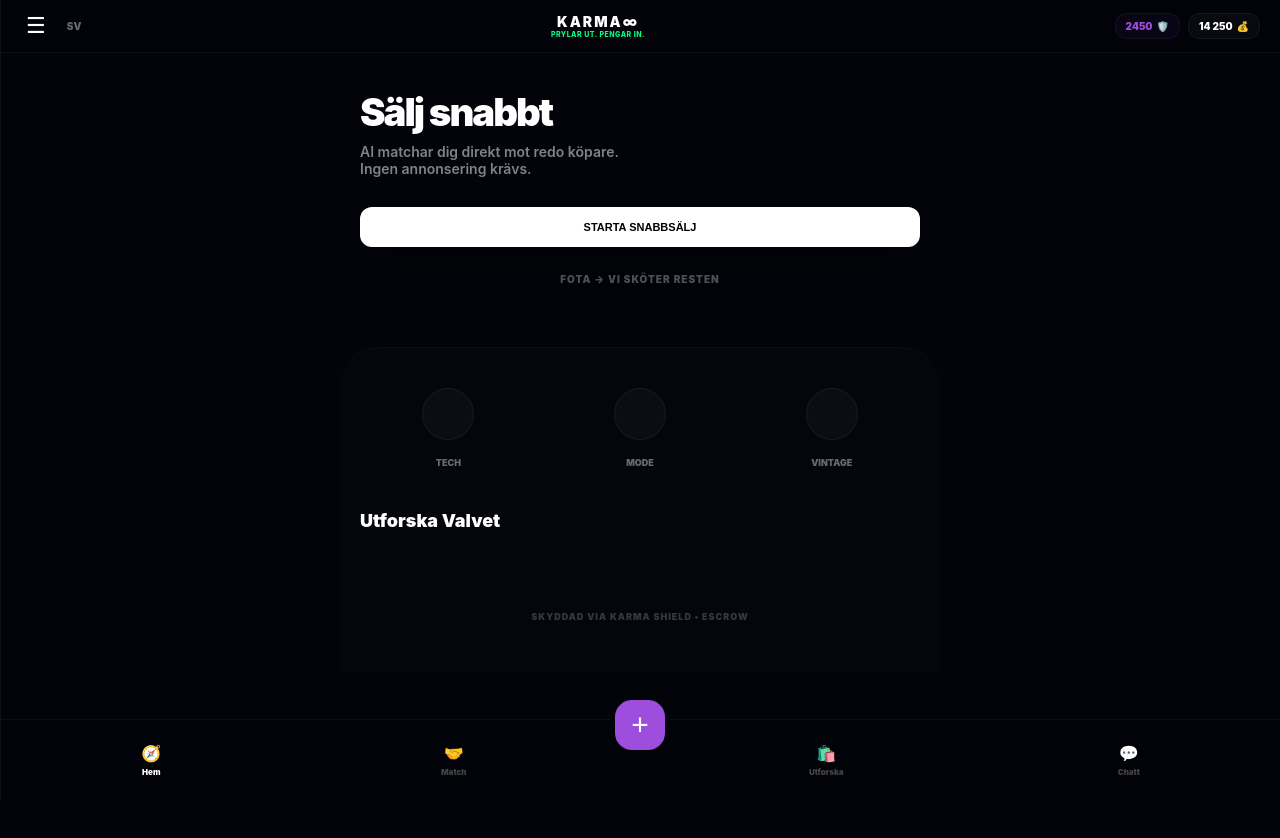
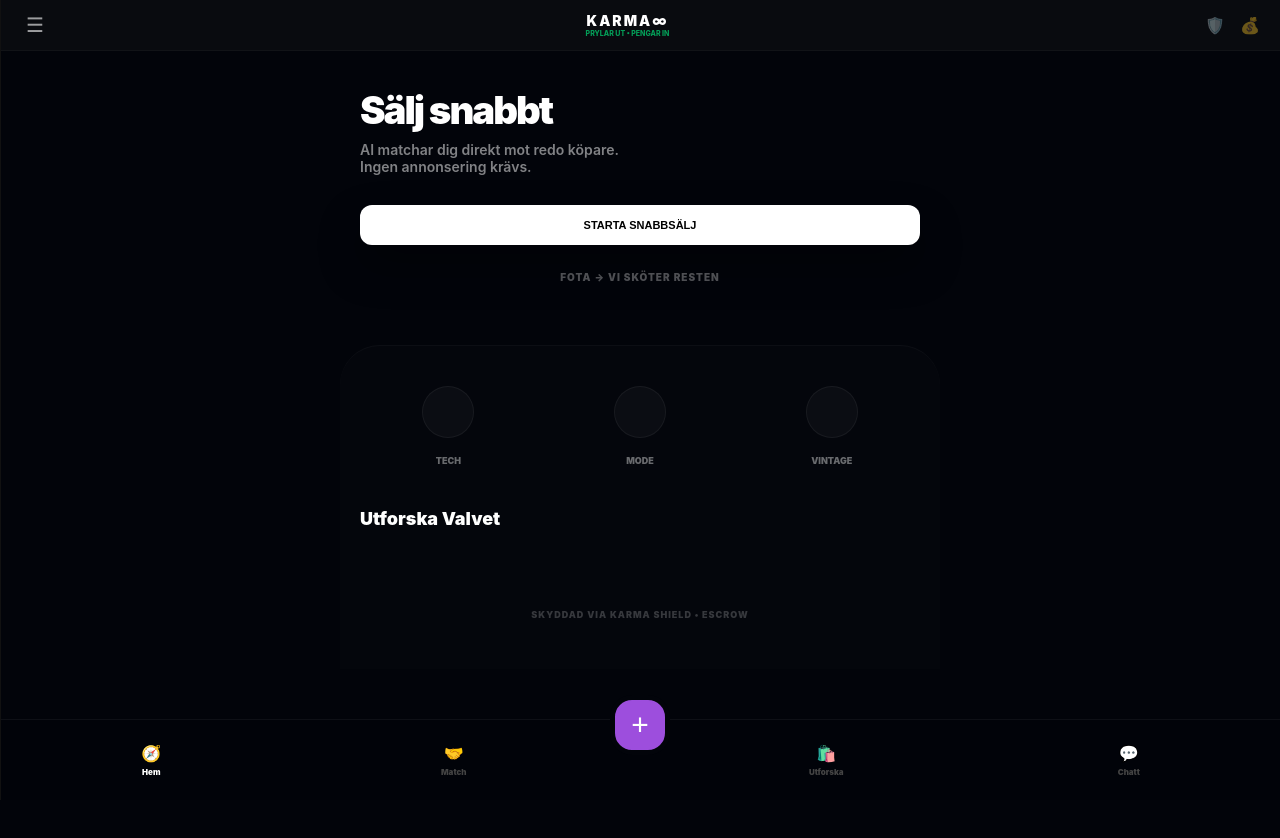
Before and after one commit to gascheckking/marketbeg-appGem, a Next.js app: page / in a window 1280 px wide. Shown: the top 838 px of the page. Built offline with nearby package versions, Linux system fonts and the light colour scheme.

Commit message:
Update Navbar.tsx

```diff
--- a/components/Navbar.tsx
+++ b/components/Navbar.tsx
@@ -1,39 +1,27 @@
 // // components/Navbar.tsx
 "use client";
-import React, { useState } from 'react';
+import React from 'react';
 import Link from 'next/link';
 
-export default function Navbar({ onOpenMenu, lang = "SV" }: any) {
-  const [showLangDrop, setShowLangDrop] = useState(false);
-
+export default function Navbar({ onOpenMenu }: any) {
   return (
     <nav style={{
       display: 'flex', alignItems: 'center', justifyContent: 'space-between',
-      padding: '12px 20px', background: 'rgba(2, 4, 10, 0.98)',
-      backdropFilter: 'blur(20px)', borderBottom: '1px solid rgba(255,255,255,0.05)',
+      padding: '12px 20px', background: 'rgba(10, 12, 16, 0.95)',
+      backdropFilter: 'blur(20px)', borderBottom: '1px solid rgba(255,255,255,0.03)',
       position: 'sticky', top: 0, zIndex: 1000
     }}>
-      <div style={{ display: 'flex', alignItems: 'center', gap: '15px' }}>
-        <button onClick={onOpenMenu} style={{ background: 'none', border: 'none', color: '#fff', fontSize: '22px', cursor: 'pointer' }}>☰</button>
-        <div onClick={() => setShowLangDrop(!showLangDrop)} style={{ cursor: 'pointer', fontSize: '10px', fontWeight: 900, opacity: 0.4 }}>{lang}</div>
-      </div>
+      <button onClick={onOpenMenu} style={{ background: 'none', border: 'none', color: '#fff', fontSize: '20px', opacity: 0.6 }}>☰</button>
 
       <Link href="/" style={{ textDecoration: 'none', textAlign: 'center' }}>
         <div style={{ fontWeight: 900, fontSize: '14px', color: '#fff', letterSpacing: '2px' }}>KARMA∞</div>
-        <div style={{ fontSize: '7px', color: 'var(--neon-mint)', fontWeight: 800, textTransform: 'uppercase', letterSpacing: '0.5px' }}>Prylar ut. Pengar in.</div>
+        <div style={{ fontSize: '7px', color: 'var(--neon-mint)', fontWeight: 800, opacity: 0.6 }}>PRYLAR UT • PENGAR IN</div>
       </Link>
 
-      <div style={{ display: 'flex', gap: '8px' }}>
-        {/* KARMA-KNAPP */}
-        <Link href="/my-karma" style={{ textDecoration: 'none', background: 'rgba(157, 78, 221, 0.05)', padding: '6px 10px', borderRadius: '12px', border: '1px solid rgba(157, 78, 221, 0.1)', display: 'flex', alignItems: 'center', gap: '4px' }}>
-          <span style={{ fontSize: '10px', fontWeight: 900, color: 'var(--neon-purple)' }}>2450</span>
-          <span style={{ fontSize: '10px' }}>🛡️</span>
-        </Link>
-        {/* SALDO-KNAPP */}
-        <Link href="/dashboard" style={{ textDecoration: 'none', background: 'rgba(255,255,255,0.03)', padding: '6px 10px', borderRadius: '12px', border: '1px solid rgba(255,255,255,0.05)', display: 'flex', alignItems: 'center', gap: '4px' }}>
-          <span style={{ fontSize: '10px', fontWeight: 900, color: '#fff' }}>14 250</span>
-          <span style={{ fontSize: '10px' }}>💰</span>
-        </Link>
+      <div style={{ display: 'flex', gap: '15px', alignItems: 'center' }}>
+        {/* Passiv status - Inga siffror som stressar */}
+        <Link href="/my-karma" style={{ textDecoration: 'none', opacity: 0.4 }}>🛡️</Link>
+        <Link href="/dashboard" style={{ textDecoration: 'none', opacity: 0.4 }}>💰</Link>
       </div>
     </nav>
   );
```
